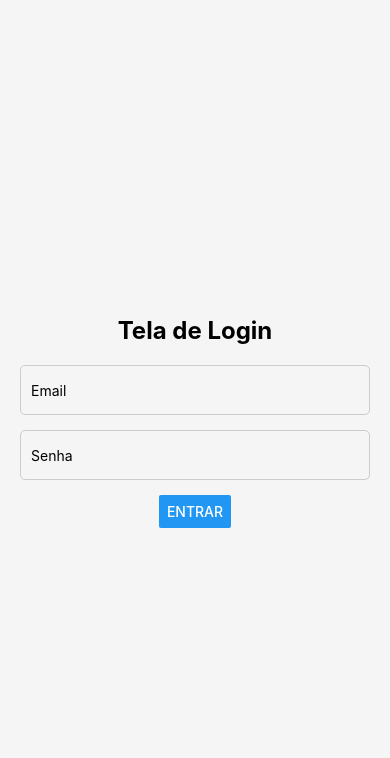
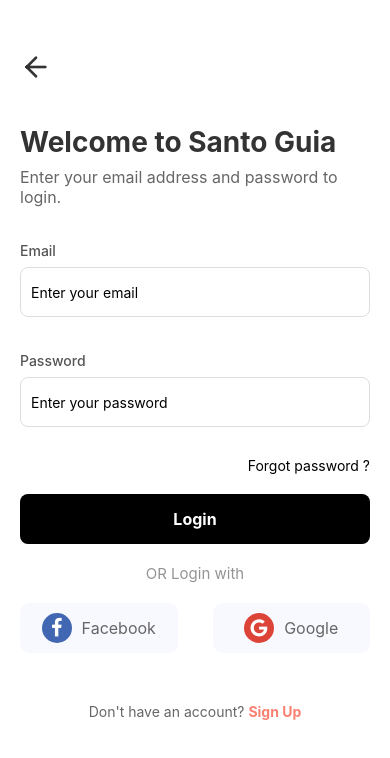
Before and after one commit to EmersonDev3/Santo_Guia, a React Native app: screen /LoginScreen in a window 390 px wide. Shown: the top 758 px of the page. Built offline with nearby package versions, Linux system fonts and the light colour scheme.

Commit message:
adicionando tela de login

```diff
--- a/package.json
+++ b/package.json
@@ -20,6 +20,7 @@
     "react-native-safe-area-context": "^4.14.0",
     "react-native-screens": "^4.0.0",
     "react-native-splash-screen": "^3.3.0",
+    "react-native-vector-icons": "^10.2.0",
     "santoguia": "file:"
   },
   "devDependencies": {
--- a/src/screens/Onboarding/IntroScreen.js
+++ b/src/screens/Onboarding/IntroScreen.js
@@ -114,7 +114,7 @@ export default function IntroScreen({ navigation }) {
 
 
 const styles = StyleSheet.create({
-   container: { flex: 1, justifyContent: 'center', alignItems: 'center', backgroundColor: '#f5f5f5' },
+   container: { flex: 1, justifyContent: 'center', alignItems: 'center', backgroundColor: '#fff' },
    slide: {
        width,
        justifyContent: 'center',
--- a/src/screens/Onboarding/LoginScreen.js
+++ b/src/screens/Onboarding/LoginScreen.js
@@ -1,35 +1,96 @@
 import React, { useState } from 'react';
-import { View, TextInput, Button, Text, StyleSheet } from 'react-native';
+import { View, Text, TouchableOpacity, StyleSheet, TextInput } from 'react-native';
+import { useNavigation } from '@react-navigation/native';
+import Icon from 'react-native-vector-icons/Feather';
+import FontAwesome from 'react-native-vector-icons/FontAwesome';
 
-export default function LoginScreen({ navigation }) {
+export default function LoginScreen() {
+    const navigation = useNavigation();
     const [email, setEmail] = useState('');
     const [password, setPassword] = useState('');
 
+    const handleGoBack = () => {
+        navigation.navigate('IntroScreen');
+    };
+
     const handleLogin = () => {
-        if (email && password) {
-            navigation.replace('HomeScreen');
-        } else {
-            alert('Por favor, preencha todos os campos');
-        }
+        console.log("Login Attempted with:", email, password);
     };
 
     return (
         <View style={styles.container}>
-            <Text style={styles.title}>Tela de Login</Text>
+            <TouchableOpacity style={styles.backButton} onPress={handleGoBack}>
+                <Icon name="arrow-left" size={32} color="#333" />
+            </TouchableOpacity>
+
+            <View style={styles.content}>
+                <Text style={styles.title}>Welcome to Santo Guia</Text>
+                <Text style={styles.subtitle}>
+                    Enter your email address and password to login.
+                </Text>
+
+                <View style={styles.inputContainer}>
+                    <Text style={styles.label}>Email</Text>
                     <TextInput
                         style={styles.input}
-                placeholder="Email"
+                        placeholder="Enter your email"
                         value={email}
                         onChangeText={setEmail}
+                        keyboardType="email-address"
                     />
+                </View>
+
+                <View style={styles.inputContainer}>
+                    <Text style={styles.label}>Password</Text>
                     <TextInput
                         style={styles.input}
-                placeholder="Senha"
-                secureTextEntry
+                        placeholder="Enter your password"
                         value={password}
                         onChangeText={setPassword}
+                        secureTextEntry
                     />
-            <Button title="Entrar" onPress={handleLogin} />
+                </View>
+
+                <View style={styles.linksContainer}>
+                    <TouchableOpacity>
+                        <Text style={styles.linkText}>Forgot password ?</Text>
+                    </TouchableOpacity>
+                </View>
+
+                <TouchableOpacity style={styles.loginButton} onPress={handleLogin}>
+                    <Text style={styles.loginButtonText}>Login</Text>
+                </TouchableOpacity>
+
+                <View style={styles.orTextContainer}>
+                    <Text style={styles.orText}>OR Login with</Text>
+                </View>
+
+                <View style={styles.grayFieldsContainer}>
+                    <TouchableOpacity style={styles.grayField}>
+                        <View style={styles.iconContainer}>
+                            <View style={[styles.iconCircle, { backgroundColor: '#4267B2' }]}>
+                                <FontAwesome name="facebook" size={20} color="#fff" />
+                            </View>
+                        </View>
+                        <Text style={styles.grayFieldText}>Facebook</Text>
+                    </TouchableOpacity>
+
+                    <TouchableOpacity style={styles.grayField}>
+                        <View style={styles.iconContainer}>
+                            <View style={[styles.iconCircle, { backgroundColor: '#DB4437' }]}>
+                                <FontAwesome name="google" size={20} color="#fff" />
+                            </View>
+                        </View>
+                        <Text style={styles.grayFieldText}>Google</Text>
+                    </TouchableOpacity>
+                </View>
+
+                <View style={styles.signupContainer}>
+                    <Text style={styles.signupText}>
+                        Don't have an account? <Text style={styles.signupLink}>Sign Up</Text>
+                    </Text>
+                </View>
+            </View>
         </View>
     );
 }
@@ -37,23 +98,132 @@ export default function LoginScreen({ navigation }) {
 const styles = StyleSheet.create({
     container: {
         flex: 1,
-        justifyContent: 'center',
-        alignItems: 'center',
-        padding: 20,
-        backgroundColor: '#f5f5f5',
+        justifyContent: 'flex-start',
+        backgroundColor: '#fff',
+    },
+    backButton: {
+        marginTop: 50,
+        marginLeft: 20,
+    },
+    content: {
+        flex: 1,
+        justifyContent: 'flex-start',
+        alignItems: 'flex-start',
+        paddingHorizontal: 20,
     },
     title: {
-        fontSize: 24,
+        fontSize: 28,
         fontWeight: 'bold',
+        color: '#333',
+        marginBottom: 8,
+        textAlign: 'left',
+        paddingTop: 40,
+    },
+    subtitle: {
+        fontSize: 16,
+        color: '#666',
+        textAlign: 'left',
         marginBottom: 20,
+    },
+    inputContainer: {
+        width: '100%',
+        marginBottom: 20,
+        marginTop: 15,
+    },
+    label: {
+        fontSize: 14,
+        fontWeight: '500',
+        color: '#555',
+        marginBottom: 8,
     },
     input: {
         width: '100%',
         height: 50,
-        borderColor: '#ccc',
         borderWidth: 1,
-        marginBottom: 15,
+        borderColor: '#ddd',
+        borderRadius: 8,
         paddingHorizontal: 10,
-        borderRadius: 5,
+        backgroundColor: '#fff',
+    },
+    linksContainer: {
+        flexDirection: 'row',
+        justifyContent: 'flex-end',
+        width: '100%',
+        marginTop: 10,
+    },
+    linkText: {
+        fontSize: 14,
+        color: '#000',
+    },
+    loginButton: {
+        width: '100%',
+        height: 50,
+        backgroundColor: '#000',
+        justifyContent: 'center',
+        alignItems: 'center',
+        borderRadius: 8,
+        marginTop: 20,
+    },
+    loginButtonText: {
+        fontSize: 16,
+        color: '#fff',
+        fontWeight: 'bold',
+    },
+    orTextContainer: {
+        width: '100%',
+        justifyContent: 'center',
+        alignItems: 'center',
+        marginTop: 20,
+    },
+    orText: {
+        fontSize: 15,
+        color: '#949494',
+        textAlign: 'center',
+    },
+    grayFieldsContainer: {
+        flexDirection: 'row',
+        justifyContent: 'space-between',
+        width: '100%',
+        marginTop: 20,
+    },
+    grayField: {
+        width: '45%',
+        height: 50,
+        backgroundColor: '#F8F8FF',
+        borderRadius: 10,
+        justifyContent: 'center',
+        alignItems: 'center',
+        flexDirection: 'row',
+    },
+    grayFieldText: {
+        fontSize: 16,
+        color: '#666',
+        marginLeft: 10,
+    },
+    iconContainer: {
+        justifyContent: 'center',
+        alignItems: 'center',
+    },
+    iconCircle: {
+        width: 30,
+        height: 30,
+        borderRadius: 15,
+        justifyContent: 'center',
+        alignItems: 'center',
+    },
+    signupContainer: {
+        width: '100%',
+        justifyContent: 'center',
+        alignItems: 'center',
+        marginTop: 50,
+    },
+    signupText: {
+        fontSize: 14,
+        color: '#666',
+    },
+    signupLink: {
+        fontSize: 14,
+        color: '#FA8072',
+        fontWeight: 'bold',
     },
 });
```
Also changed, not shown: src/screens/Onboarding/createscreen.js (added, +62 -0 lines), 1 other file (tests, documents, lock files or other folders). Lines whose indentation alone changed are shown as unchanged.
